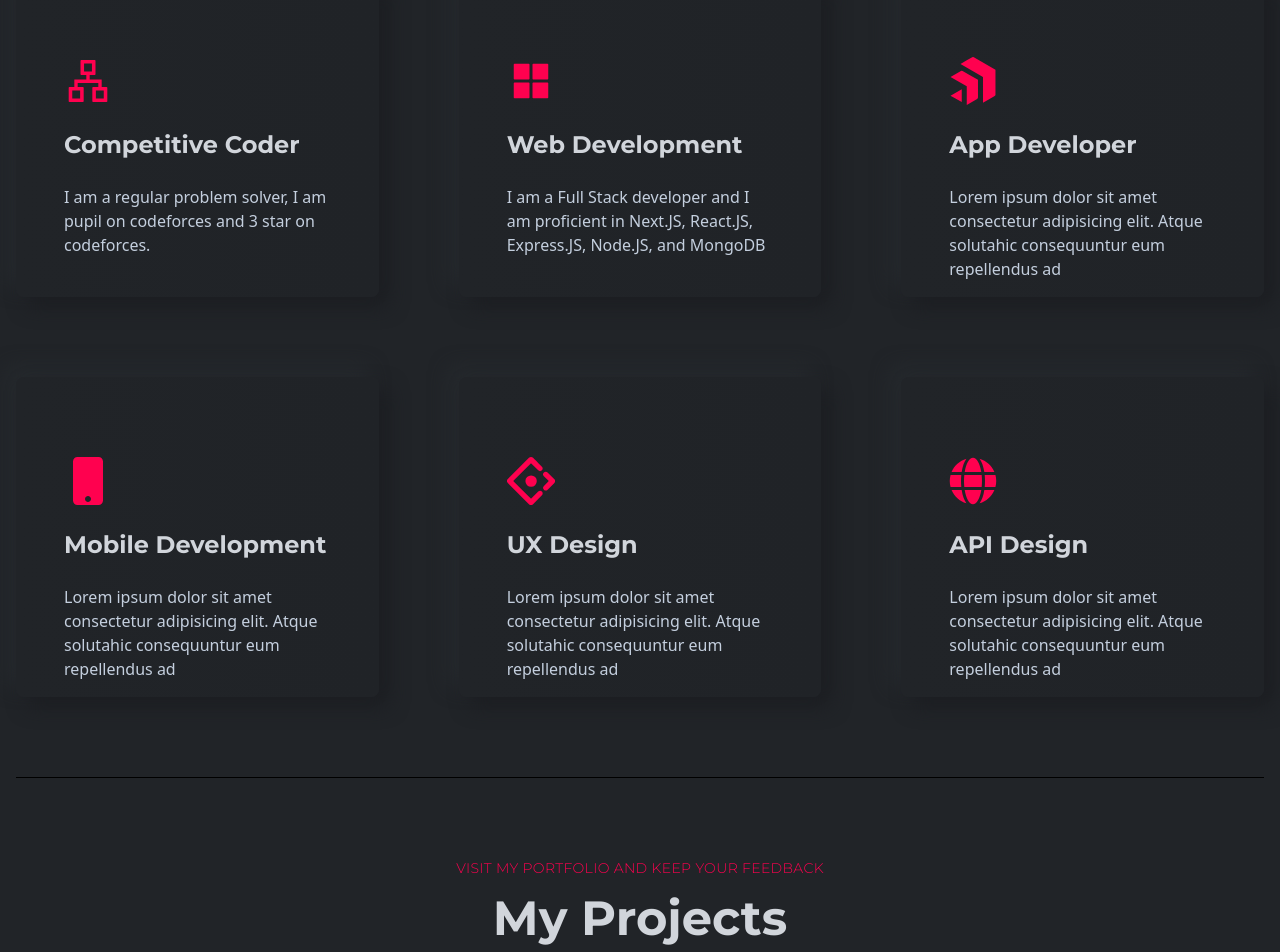
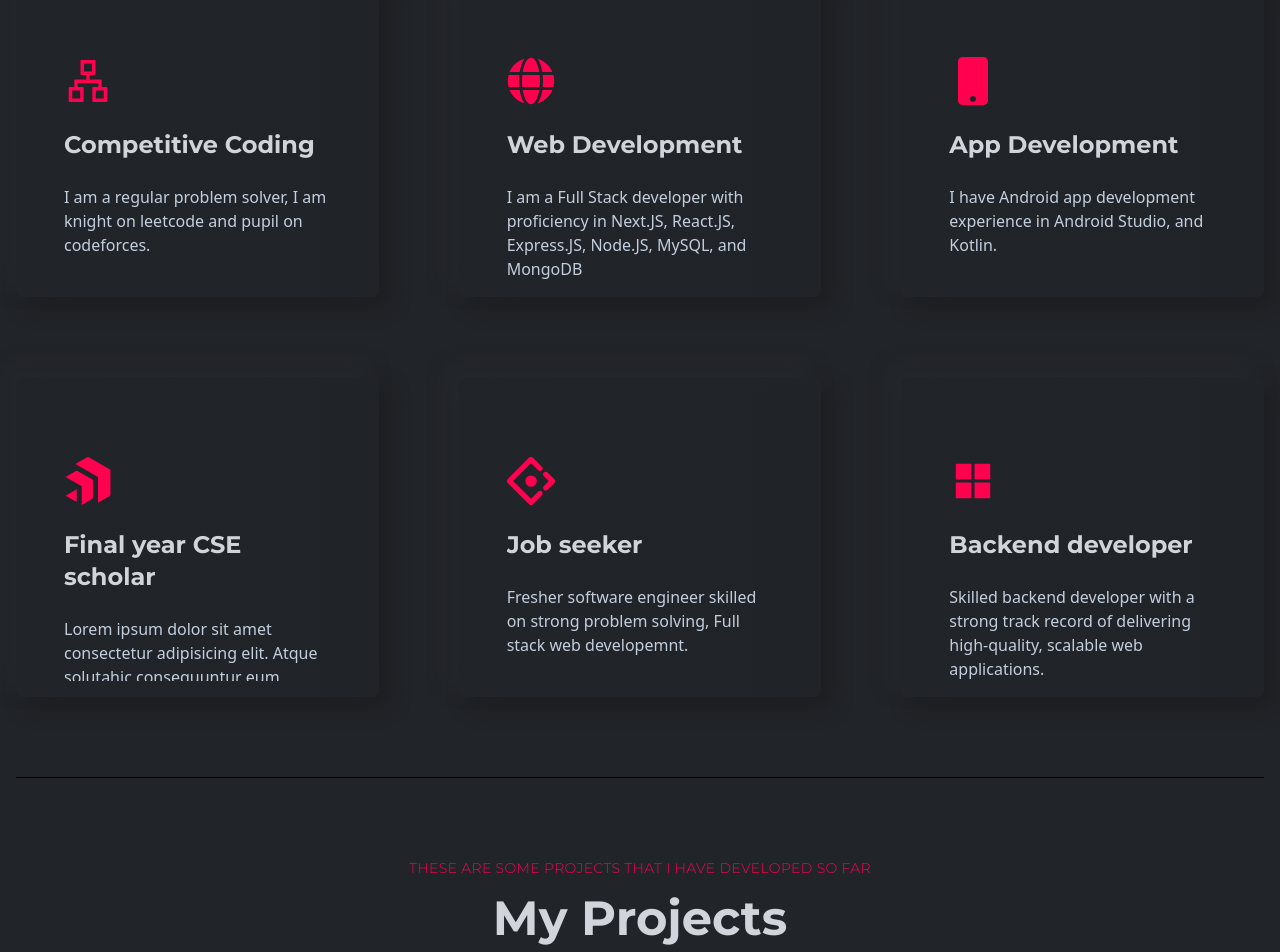
Before and after one commit to Jayant-001/Portfolio, a React (Create React App) app: page / in a window 1280 px wide. Shown: the part 1140-2092 px from the top of the page. Built offline with nearby package versions, Linux system fonts and the light colour scheme.

Commit message:
featured section

```diff
--- a/src/components/projects/Projects.js
+++ b/src/components/projects/Projects.js
@@ -28,7 +28,7 @@ const Projects = () => {
         },
         {
             title: "My Portfolio",
-            desc: "My personal portfolio website build on React.JS",
+            desc: "My personal portfolio website build on React.JS and TailwindCSS",
             liveUrl: "https://jayant-gupta.vercel.app/",
             githubUrl: "https://github.com/Jayant-001/Portfolio",
             image: portfolioImage,
@@ -58,7 +58,7 @@ const Projects = () => {
         >
             <div className="flex justify-center items-center text-center">
                 <Title
-                    title="VISIT MY PORTFOLIO AND KEEP YOUR FEEDBACK"
+                    title="THESE ARE SOME PROJECTS THAT I HAVE DEVELOPED SO FAR"
                     des="My Projects"
                 />
             </div>
--- a/src/data/data.js
+++ b/src/data/data.js
@@ -1,5 +1,5 @@
 import { AiFillAppstore, AiOutlineApartment } from "react-icons/ai";
-import { FaMobile, FaGlobe} from "react-icons/fa";
+import { FaMobile, FaGlobe } from "react-icons/fa";
 import { SiProgress, SiAntdesign } from "react-icons/si";
 
 // Features Data
@@ -7,37 +7,37 @@ export const featuresData = [
     {
         id: 1,
         icon: <AiOutlineApartment />,
-    title: "Competitive Coder",
-    des: "I am a regular problem solver, I am pupil on codeforces and 3 star on codeforces.",
+        title: "Competitive Coding",
+        des: "I am a regular problem solver, I am knight on leetcode and pupil on codeforces.",
     },
     {
         id: 2,
-    icon: <AiFillAppstore />,
+        icon: <FaGlobe />,
         title: "Web Development",
-    des: "I am a Full Stack developer and I am proficient in Next.JS, React.JS, Express.JS, Node.JS, and MongoDB",
+        des: "I am a Full Stack developer with proficiency in Next.JS, React.JS, Express.JS, Node.JS, MySQL, and MongoDB",
     },
     {
         id: 3,
-    icon: <SiProgress />,
-    title: "App Developer",
-    des: "Lorem ipsum dolor sit amet consectetur adipisicing elit. Atque solutahic consequuntur eum repellendus ad",
+        icon: <FaMobile />,
+        title: "App Development",
+        des: "I have Android app development experience in Android Studio, and Kotlin.",
     },
     {
         id: 4,
-    icon: <FaMobile />,
-    title: "Mobile Development",
+        icon: <SiProgress />,
+        title: "Final year CSE scholar",
         des: "Lorem ipsum dolor sit amet consectetur adipisicing elit. Atque solutahic consequuntur eum repellendus ad",
     },
     {
         id: 5,
         icon: <SiAntdesign />,
-    title: "UX Design",
-    des: "Lorem ipsum dolor sit amet consectetur adipisicing elit. Atque solutahic consequuntur eum repellendus ad",
+        title: "Job seeker",
+        des: "Fresher software engineer skilled on strong problem solving, Full stack web developemnt.",
     },
     {
         id: 6,
-    icon: <FaGlobe />,
-    title: "API Design",
-    des: "Lorem ipsum dolor sit amet consectetur adipisicing elit. Atque solutahic consequuntur eum repellendus ad",
+        icon: <AiFillAppstore />,
+        title: "Backend developer",
+        des: "Skilled backend developer with a strong track record of delivering high-quality, scalable web applications.",
     },
 ];
```
Lines whose indentation alone changed are shown as unchanged.
